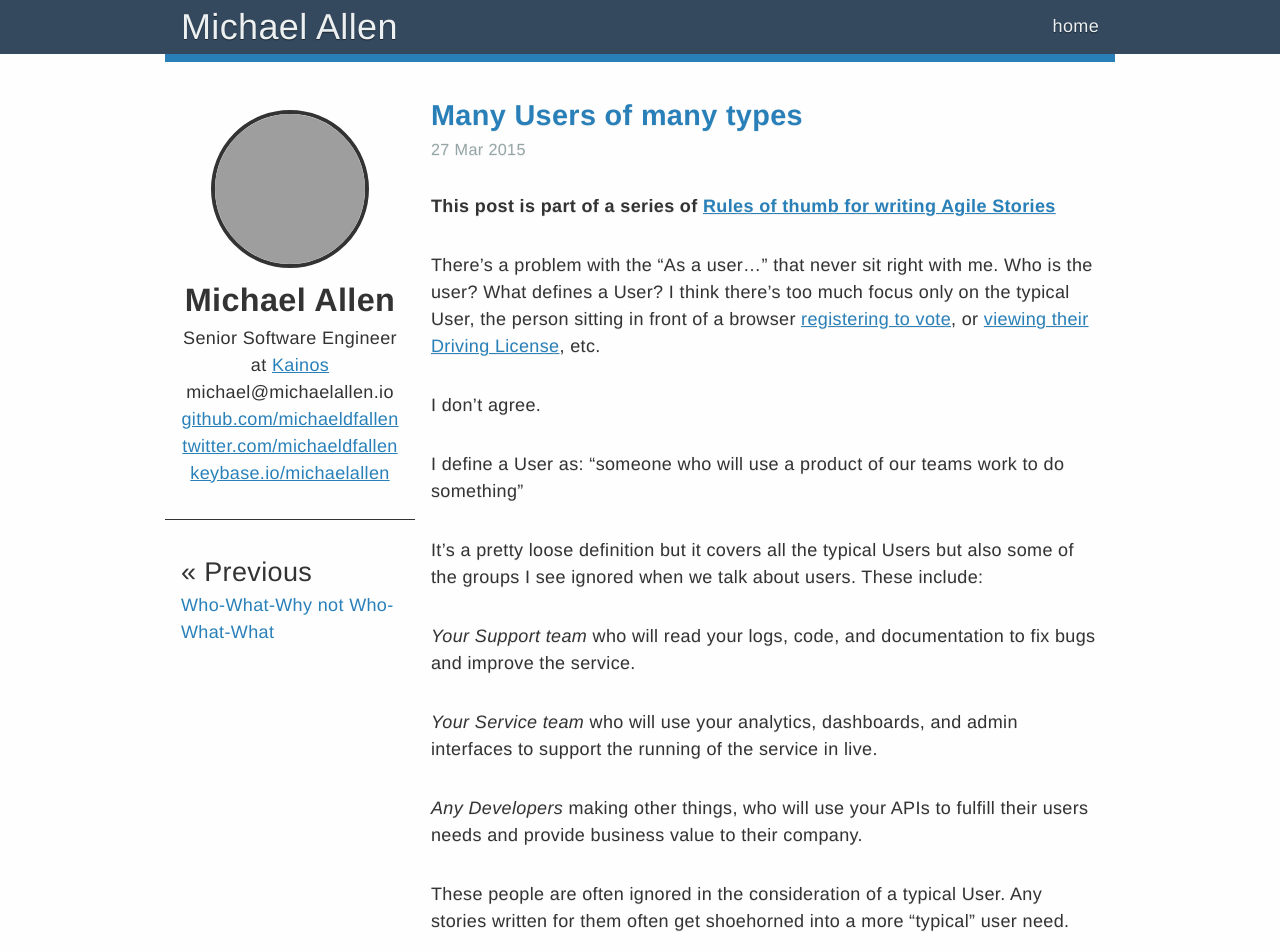
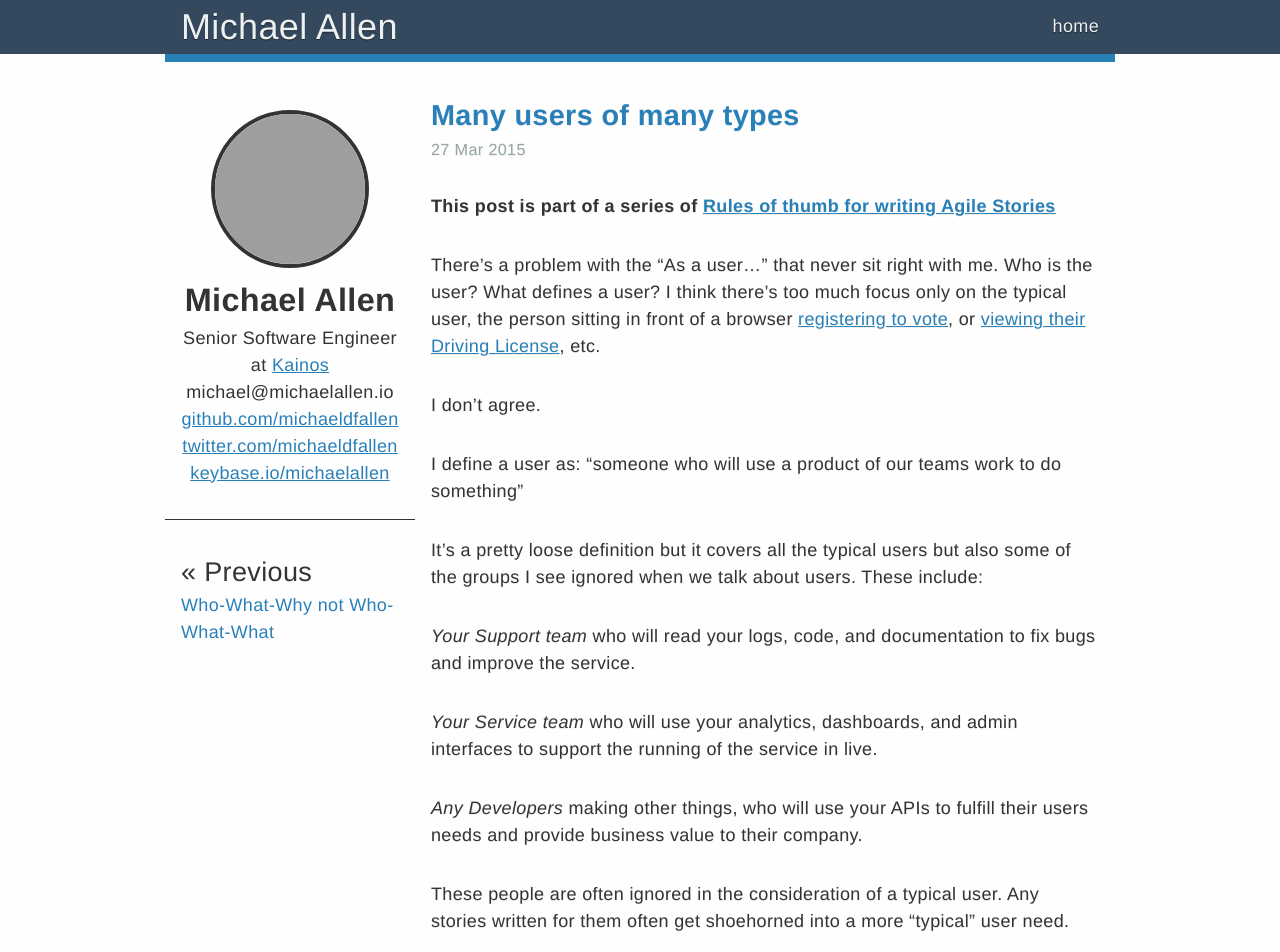
Before and after one commit to michaeldfallen/michaeldfallen.github.io, a Jekyll site: the page built from _posts/2015-03-27-story-writing-many-users.markdown, in a window 1280 px wide. Shown: the top 952 px of the page. Built offline with Jekyll 4.4.1, drawn with Linux system fonts in a browser that asks for light colours; some of the changed text lies outside the part shown; grey boxes are pictures that could not be loaded.

```diff
--- a/_posts/2015-03-27-story-writing-many-users.markdown
+++ b/_posts/2015-03-27-story-writing-many-users.markdown
@@ -1,6 +1,6 @@
 ---
 layout: post
-title: "Many Users of many types"
+title: "Many users of many types"
 date: 2015-03-27 11:23:00
 edit_date: "4/4/2015"
 edit_url: "https://github.com/michaeldfallen/michaeldfallen.github.io/commits/master/_posts/2015-03-27-story-writing-many-users.markdown"
@@ -9,16 +9,16 @@ edit_url: "https://github.com/michaeldfallen/michaeldfallen.github.io/commits/ma
 {% include series/story-writing/header.markdown %}
 
 There’s a problem with the “As a user...” that never sit right with me. Who is
-the user? What defines a User? I think there's too much focus only on the typical
-User, the person sitting in front of a browser [registering to vote], or
+the user? What defines a user? I think there's too much focus only on the typical
+user, the person sitting in front of a browser [registering to vote], or
 [viewing their Driving License], etc.
 
 I don’t agree.
 
-I define a User as: “someone who will use a product of our teams work to do
+I define a user as: “someone who will use a product of our teams work to do
 something”
 
-It’s a pretty loose definition but it covers all the typical Users but also some
+It’s a pretty loose definition but it covers all the typical users but also some
 of the groups I see ignored when we talk about users. These include:
 
 *Your Support team* who will read your logs, code, and documentation to fix bugs
@@ -30,11 +30,11 @@ interfaces to support the running of the service in live.
 *Any Developers* making other things, who will use your APIs to fulfill their
 users needs and provide business value to their company.
 
-These people are often ignored in the consideration of a typical User. Any
+These people are often ignored in the consideration of a typical user. Any
 stories written for them often get shoehorned into a more “typical” user need.
 
 As I mentioned in [Rule 3 - Who-What-Why not Who-What-What] when you hide the
-real reason, or in this case the real User, you prevent the team from fully
+real reason, or in this case the real user, you prevent the team from fully
 understanding the Need behind it.
 
 ------------------
```
